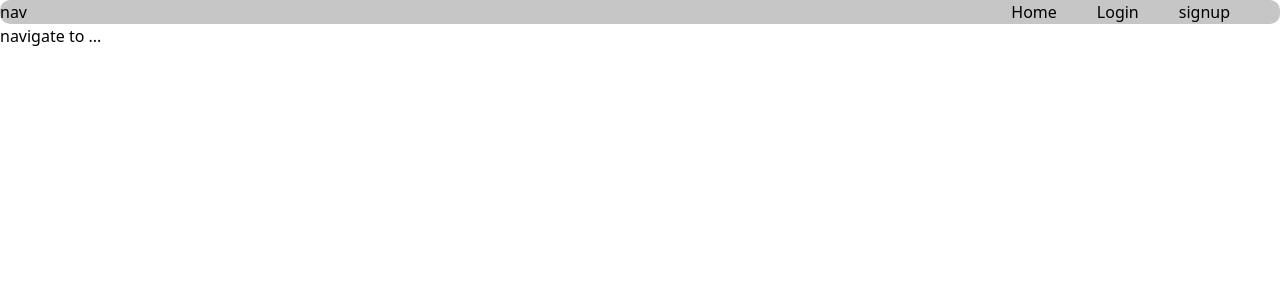
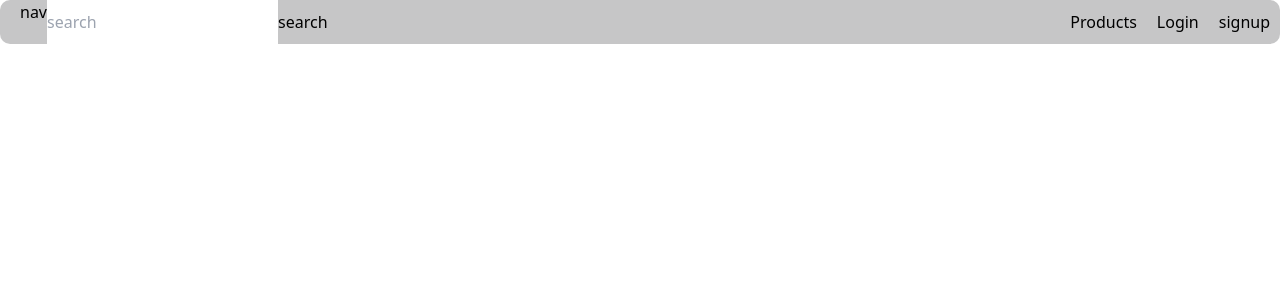
Before and after one commit to PK-Praveen-Kumar/sale_and_buy, a React (Vite) app in the folder sell_and_buy/: page /Nav in a window 1280 px wide. Shown: the top 300 px of the page. Built offline with nearby package versions, Linux system fonts and the light colour scheme.

Commit message:
search bar and some bugs cleared

```diff
--- a/sell_and_buy/src/App.jsx
+++ b/sell_and_buy/src/App.jsx
@@ -1,13 +1,13 @@
 
 import './index.css'
-import Nav from './components/Nav'
 
+import Home from './components/Home.jsx';
 function App() {
 
   return (
     <>
-    <Nav />
 
+    <Home />
     </>
   )
 }
--- a/sell_and_buy/src/components/Add_product.jsx
+++ b/sell_and_buy/src/components/Add_product.jsx
@@ -45,25 +45,25 @@ const Add_product = () => {
         </div>
         <div>
             <label htmlFor="pname">Product Description</label> <br />
-            <input type="text" name="product_name" id='pname' value={pdescription}  onChange={(e) => {
+            <input type="text" name="product_discription" id='pname' value={pdescription}  onChange={(e) => {
                 setpdescription(e.target.value)
             }} />
         </div>
         <div>
             <label htmlFor="pname">Product Price</label><br />
-            <input type="text" name="product_name" id='pname'  value={pprice}  onChange={(e) => {
+            <input type="text" name="product_price" id='pname'  value={pprice}  onChange={(e) => {
                 setpprice(e.target.value)
             }} />
         </div>
         <div>
             <label htmlFor="pname">Product category</label><br />
-            <input type="text" name="product_name" id='pname' value={pcategory}  onChange={(e) => {
+            <input type="text" name="product_category" id='pname' value={pcategory}  onChange={(e) => {
                 setpcategory(e.target.value)
             }}  />
         </div>
         <div>
             <label htmlFor="pname">Product Image</label><br />
-            <input type="file" name="product_name" id='pname' onChange={ (e) => {
+            <input type="file" name="product_image" id='pname' onChange={ (e) => {
                 setpimage(e.target.files[0])
             }}
                 /> <br />
--- a/sell_and_buy/src/components/Home.jsx
+++ b/sell_and_buy/src/components/Home.jsx
@@ -1,10 +1,15 @@
 import React from 'react'
 import { useState , useEffect } from 'react'
-import { Link } from 'react-router-dom'
+import { Link , useLocation } from 'react-router-dom'
 import axios from 'axios';
+import Nav from '../components/Nav'
+
 const Home = () => {
    const [products , setproducts] = useState([])
+   const [search , setsearch] = useState('')
 
+   const location = useLocation();
+  const isAboutPage = location.pathname === '/';
 
    useEffect(() => {
     const url = 'http://localhost:4000/get-product'
@@ -19,16 +24,45 @@ const Home = () => {
                 alert( "server err")
         })
   },[])
+  const handlesearch = (e) => {
+    setsearch(e)
+  }
+
+  const handleclick =() => {
+
+    let filterproducts = products.filter((item) =>{
+      if(item.pname.toLowerCase().includes(search.toLowerCase()) ){
+        return item
+
+      }
+
+
+    })
+    setproducts(filterproducts)
+  }
+  const refrush = () => {
+    setsearch('')
+    window.location.reload();
+  }
 
   return (
     <div>
+      <Nav handlesearch={handlesearch} handleclick={handleclick} search={search} />
 
-    <h1>welcome home</h1>
-
-    <Link to="/">HOME</Link>
+    {!isAboutPage && (
+          <li>
+           <Link to="/">HOME</Link>
+          </li>
+        )}
+     {products && products.length === 0 && (
+      <div>
+          <h1>Item not found</h1>
+          <button onClick={() => refrush() }>refrush</button>
+          </div >
+        )}
     {products && products.length > 0 && products.map((item , index) => {
       return (
-         <div >
+         <div key={index} >
           <img src={'http://localhost:4000/' + item.pimage} width="500px" />
           <p > NAME :{item.pname}</p>
           <p> DESCRIPTION :{item.pdescription}</p>
--- a/sell_and_buy/src/components/Nav.jsx
+++ b/sell_and_buy/src/components/Nav.jsx
@@ -1,17 +1,24 @@
-import React from 'react'
+import React, { useState } from 'react'
 import "../index.css"
 import { Link } from 'react-router-dom'
-const Nav = () => {
+const Nav = (props) => {
+
+
+
+
   return (
  <div>
  <div className='nav'>
 
-        <div className='nav-hline'>
+        <div className='nav-line'>
           <p>nav</p>
+          <input type="text" placeholder='search'  value={props.search}
+          onChange={(e) => props.handlesearch(e.target.value)}/>
+          <button onClick={(e) => {props.handleclick(e.target.value)}}>search</button>
         </div>
         <div className='nav-button'>
 
-            <Link className='nav-link' to="/Home" >Home</Link>
+            <Link className='nav-link' to="/Home" >Products</Link>
 
             <Link className='nav-link' to="/Login" >Login</Link>
 
@@ -22,10 +29,7 @@ const Nav = () => {
 
 
     </div>
-    <p>
-          navigate to ...
 
-        </p>
  </div>
 
   )
--- a/sell_and_buy/src/index.css
+++ b/sell_and_buy/src/index.css
@@ -13,11 +13,14 @@
     justify-content: space-between;
 }
 .nav-button{
+    display: flex;
+    padding-right: 0px;
+}
+.nav-line{
+    display: flex;
+    padding-left: 20px;
 
-    padding-right: 30px;
 }
 .nav-link{
-
-    padding: 20px;
-
+    padding: 10px;
 }
```
Also changed, not shown: 4 other files (tests, documents, lock files or other folders).
